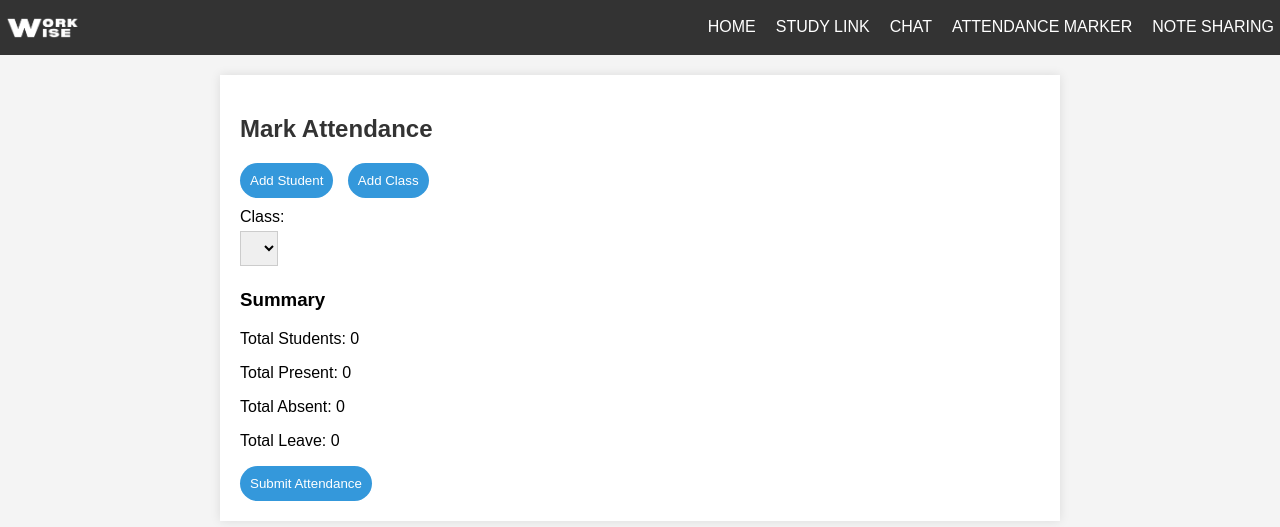
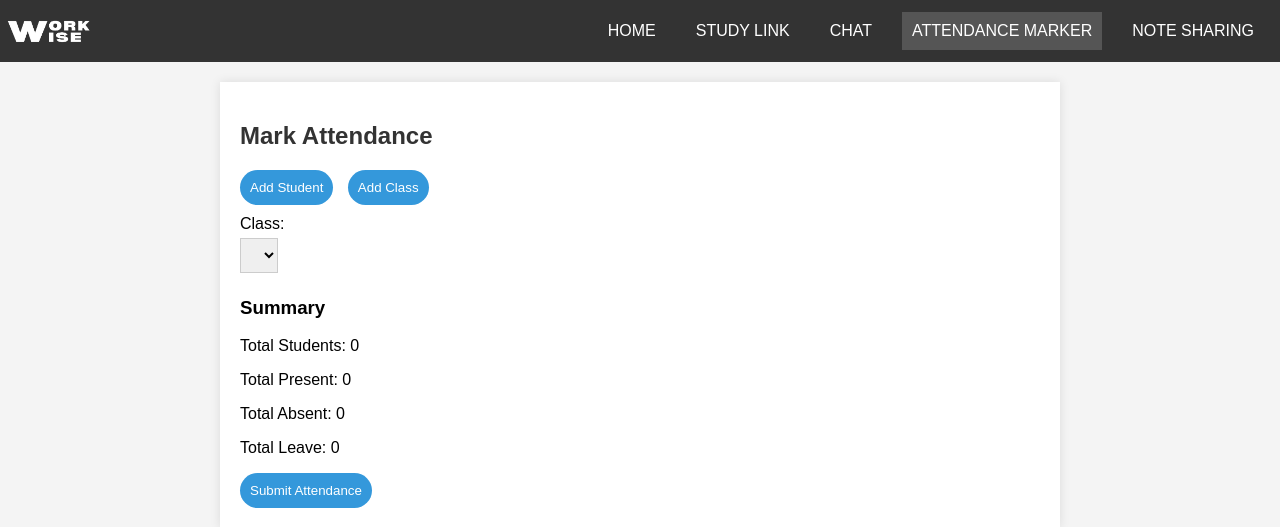
Before and after one commit to g-ash-y/WorkWise, a PHP site: page /attend.html in a window 1280 px wide. Shown: the top 527 px of the page. Run offline with PHP 8.4, Linux system fonts and the light colour scheme; lists and menus that the app fills with data are empty.

Commit message:
Nav bar corrected in Attendance

```diff
--- a/attend.css
+++ b/attend.css
@@ -25,9 +25,18 @@ body {
 .navbar-links a {
     color: white;
     text-decoration: none;
-    margin-left: 20px;
+    margin-left: 10px;
+    margin-right: 10px;
 }
-
+a {
+    color: #fff;
+    text-decoration: none;
+    padding: 10px;
+    transition: background-color 0.3s ease;
+}
+a.active {
+    background-color: #555;
+}
 .container {
     max-width: 800px;
     margin: 20px auto;
--- a/attend.html
+++ b/attend.html
@@ -22,14 +22,14 @@
 </head>
 <body>
     <div class="navbar">
-        <img src="workwise.png" atl="..." height="10%" width="6%">
+        <img src="workwise.png" atl="..." height="10%" width="7%">
 
         <div class="navbar-links">
                 <a href="index.html">HOME</a>
                 <a href="studt.html">STUDY LINK</a>
                 <a href="chat.html">CHAT</a>
-                <a href="attend.html">ATTENDANCE MARKER</a>
-                <a href="note.html" class="active">NOTE SHARING</a>
+                <a href="attend.html" class="active">ATTENDANCE MARKER</a>
+                <a href="note.html">NOTE SHARING</a>
             </ul>
         </div>
     </div>
```
